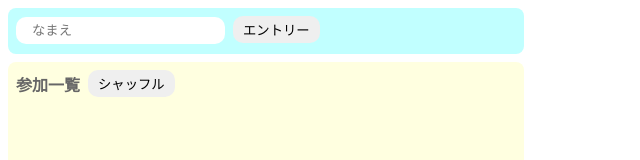
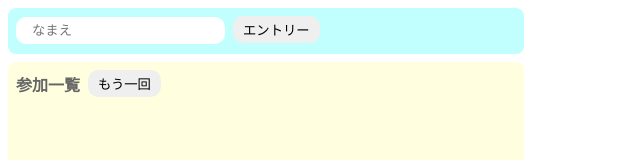
Before and after one commit to ksbmyk/shuffle-app, a React (Create React App) app: page / in a window 1280 px wide. Shown: the top 160 px of the page, without its empty margins (0-640 px from the left). Built offline with nearby package versions, Linux system fonts and the light colour scheme.

Commit message:
一度シャッフルしたらボタン名を変える

```diff
--- a/src/App.jsx
+++ b/src/App.jsx
@@ -5,6 +5,7 @@ const App = () => {
     const [memberName, setMemberName] = useState('');
     const [members, setMembers] = useState([]);
     const [shuffledMembers, setShuffledMembers] = useState([]);
+    const [isShuffled, setIsShuffled] = useState(false);
 
     const onChangeMenberName = (event) => {
         setMemberName(event.target.value);
@@ -26,6 +27,10 @@ const App = () => {
         setShuffledMembers([]);
         const resultMembers = [...members].sort(() => Math.random() - 0.5);
         setShuffledMembers(resultMembers);
+
+        if (isShuffled === false) {
+            setIsShuffled(true);
+        };
     };
 
     return (
@@ -37,7 +42,7 @@ const App = () => {
             <div className="member-area">
                 <div className='list-row'>
                     <p className='title'>参加一覧</p>
-                    <button onClick={onClickshuffle}>シャッフル</button>
+                    <button onClick={onClickshuffle}>{isShuffled ? "シャッフル" :"もう一回"}</button>
                 </div>
                 <ul>
                     {members.map((member, index) => {
```
